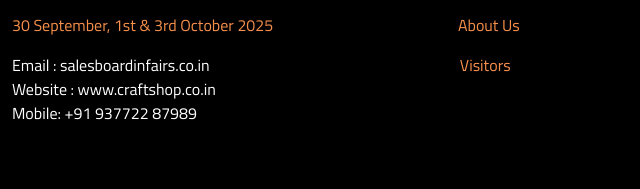
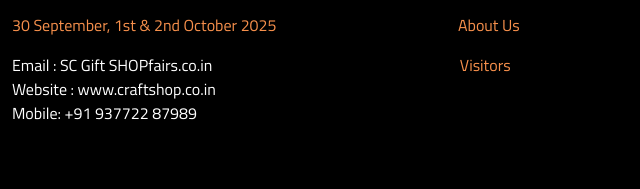
Before and after one commit to TechyShruti/soulcraftshops.com, a plain HTML site: page index.html in a window 1280 px wide. Shown: the part 2803-2992 px from the top of the page, 0-640 px from the left. Drawn offline with nearby package versions, Linux system fonts and the light colour scheme.

Commit message:
Update index.html

```diff
--- a/index.html
+++ b/index.html
@@ -639,8 +639,8 @@
                                         India's only Exclusive Trade Fair on Photo Frame,Mugs, Calender,
                                         Album, Design & Craft Shop for SC Industry
                                     </p><br>
-                                    <p style="color:#F7904C;">30 September, 1st & 3rd October 2025</p>
-                                    <p>Email : salesboardinfairs.co.in<br>
+                                    <p style="color:#F7904C;">30 September, 1st & 2nd October 2025</p>
+                                    <p>Email : SC Gift SHOPfairs.co.in<br>
                                         Website : www.craftshop.co.in<br>
                                         Mobile: +91 937722 87989</p>
                                 </div>
@@ -728,7 +728,7 @@
                                     <!-- Copyright -->
                                     <div class="p-0" style="font-size:13px; margin:1.5vmin;">
                                         <a href="https://bechofy.in/" style="color: #fff; text-decoration:none;">
-                                            <p> Powered by Bechofy - A Product of Global Trendz
+                                            <p> Powered by GiftShop - A Product of SC Shop
                                         </a>
                                         <a class="text-white" href="https://mdbootstrap.com/"></a>
                                     </div>
```
